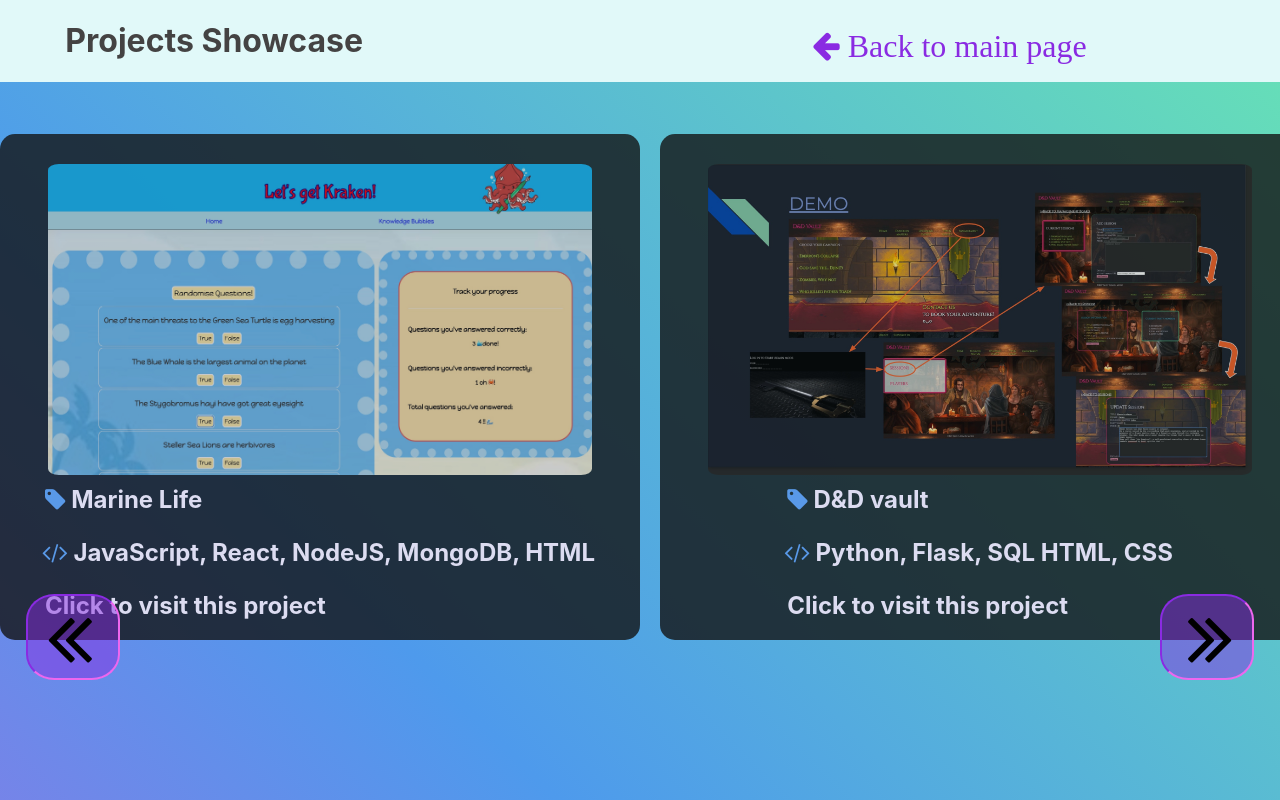
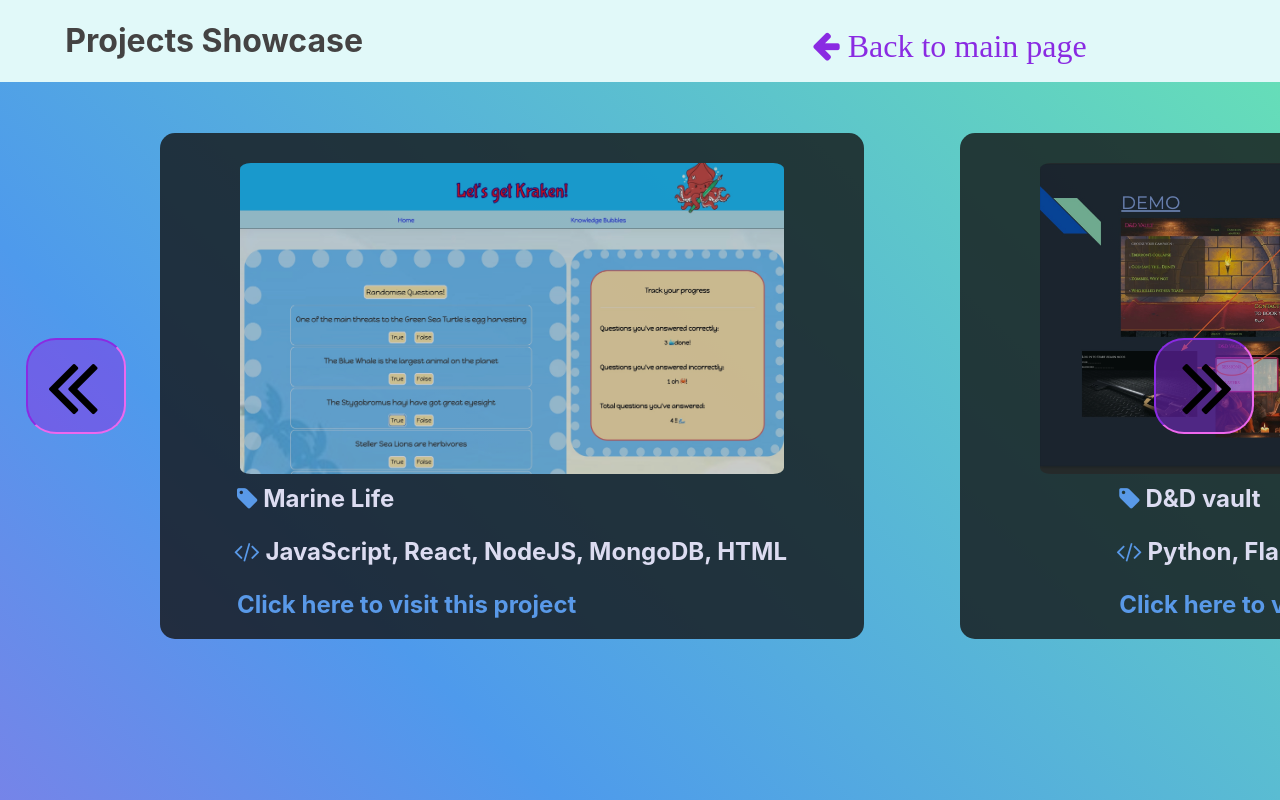
Before and after one commit to Laufley/old_portfolio, a React (Create React App) app: page /Projects in a window 1280 px wide. Built offline with nearby package versions, Linux system fonts and the light colour scheme.

Commit message:
improved carousel

```diff
--- a/src/Components/Carousel.css
+++ b/src/Components/Carousel.css
@@ -2,7 +2,7 @@
     display: grid;
     grid-template-columns: repeat
     ('first-item, second-item');
-    gap: 20px;
+    gap: 1rem;
     overflow: hidden;
     width: 100%;
     scroll-behavior: smooth;
@@ -12,6 +12,8 @@
     display: flex;
     grid-area: first-item;
     grid-column: 1/2;
+    margin-left: 10rem;
+    margin-right: 5rem;
 }
 
 
@@ -21,6 +23,7 @@
     grid-column: 2/2;
     cursor: default;
     pointer-events: none;
+
 }
 
 /* Buttons */
@@ -29,9 +32,9 @@
     display: flex;
     position: absolute;
     background-color: rgba(137, 43, 226, 0.48);
-    font-size: 80px;
+    font-size: 90px;
     z-index: 1;
-    margin-top: 40%;
+    margin-top: 20%;
     border-radius: 30%;
     border-width: 6px;
     border-top: 2px solid blueviolet;
--- a/src/Components/Project.css
+++ b/src/Components/Project.css
@@ -7,6 +7,8 @@
     background-color: #131313c9;
     padding-top: 30px;
     padding-bottom: 10px;
+    padding-left: 2rem;
+    padding-right: 2rem;
     border-radius: 15px;
     margin-top: 5%;
 }
@@ -36,7 +38,7 @@
     transform: scale(1.7);
     opacity: 100%;
     transition: 2s;
-    z-index: 1;
+    z-index: 3;
     border-radius: 10%;
     box-shadow: rgba(22, 22, 22, 0.549) -5px 5px, rgba(59, 58, 60, 0.3) -10px 10px, rgba(236, 237, 250, 0.2) -15px 15px;
 }
@@ -59,7 +61,8 @@
 
 #infoitem {
     text-decoration: none;
-    color: #dcdcf1;
+    color: #5999E8;
+    /* color: #dcdcf1; */
 }
 
 #infoitem:hover {
--- a/src/Components/Project.js
+++ b/src/Components/Project.js
@@ -19,7 +19,7 @@ const Project = ({id, title, image, link, stack, nature, duration, goal, solutio
             <div id="details">
                 <div id="project-title"><i className="fa" style={{color: '#5999E8'}}>&#xf02b;</i> {title}</div>
                 <p id="stack"><i className="fa fa-code" style={{color: '#5999E8'}}></i> {stack}</p>
-                <Link id='infoitem' to={`/Projects/${id}`} onClick={handleClick}>Click to visit this project</Link>
+                <Link id='infoitem' to={`/Projects/${id}`} onClick={handleClick}>Click here to visit this project</Link>
                 {/* <span id="info">
                     <a href={link} id="link-text"> <i className="fa fa-github" style={{color: '#5999E8'}}></i> Github Link</a>
                 </span> */}
```
Also changed, not shown: src/Components/Carousel.js (line endings or trailing spaces).
